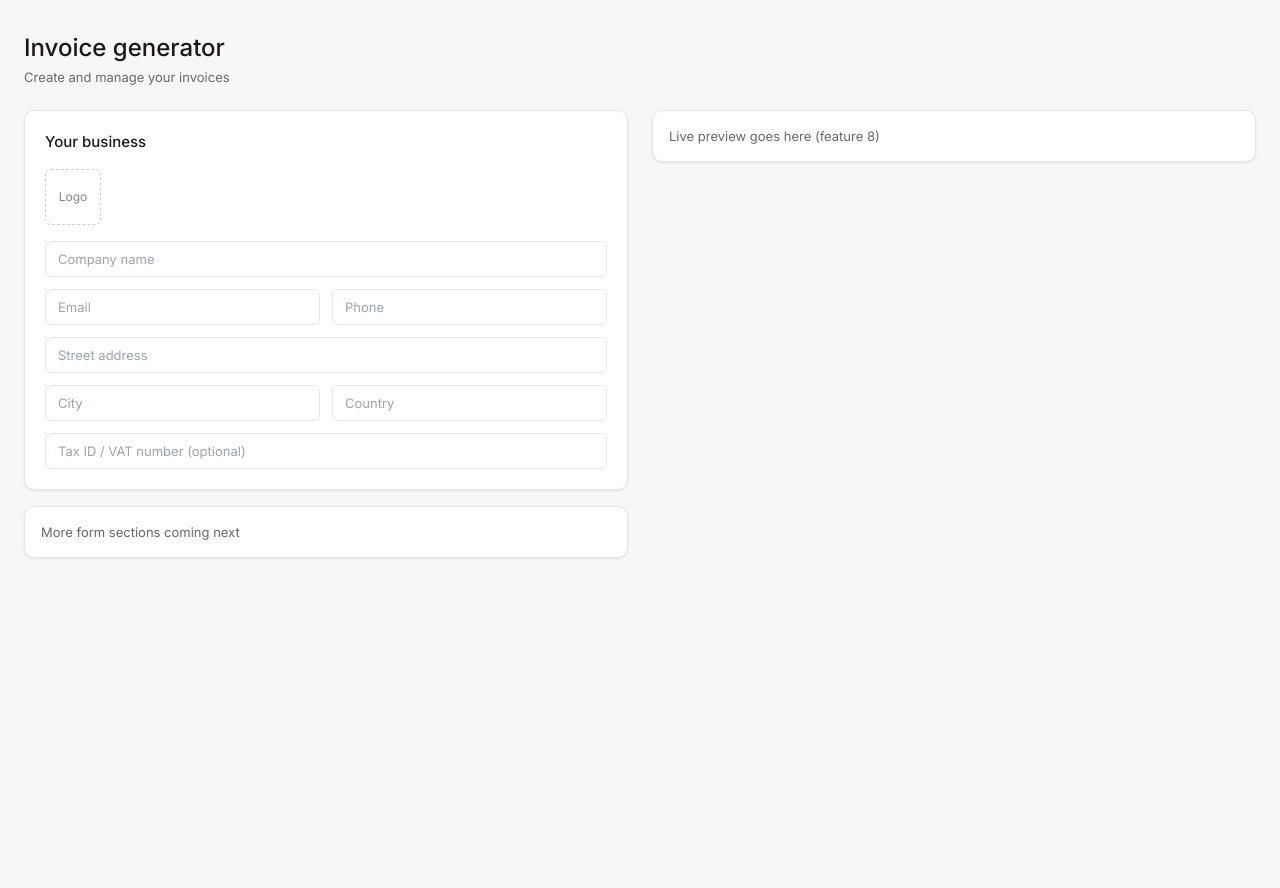
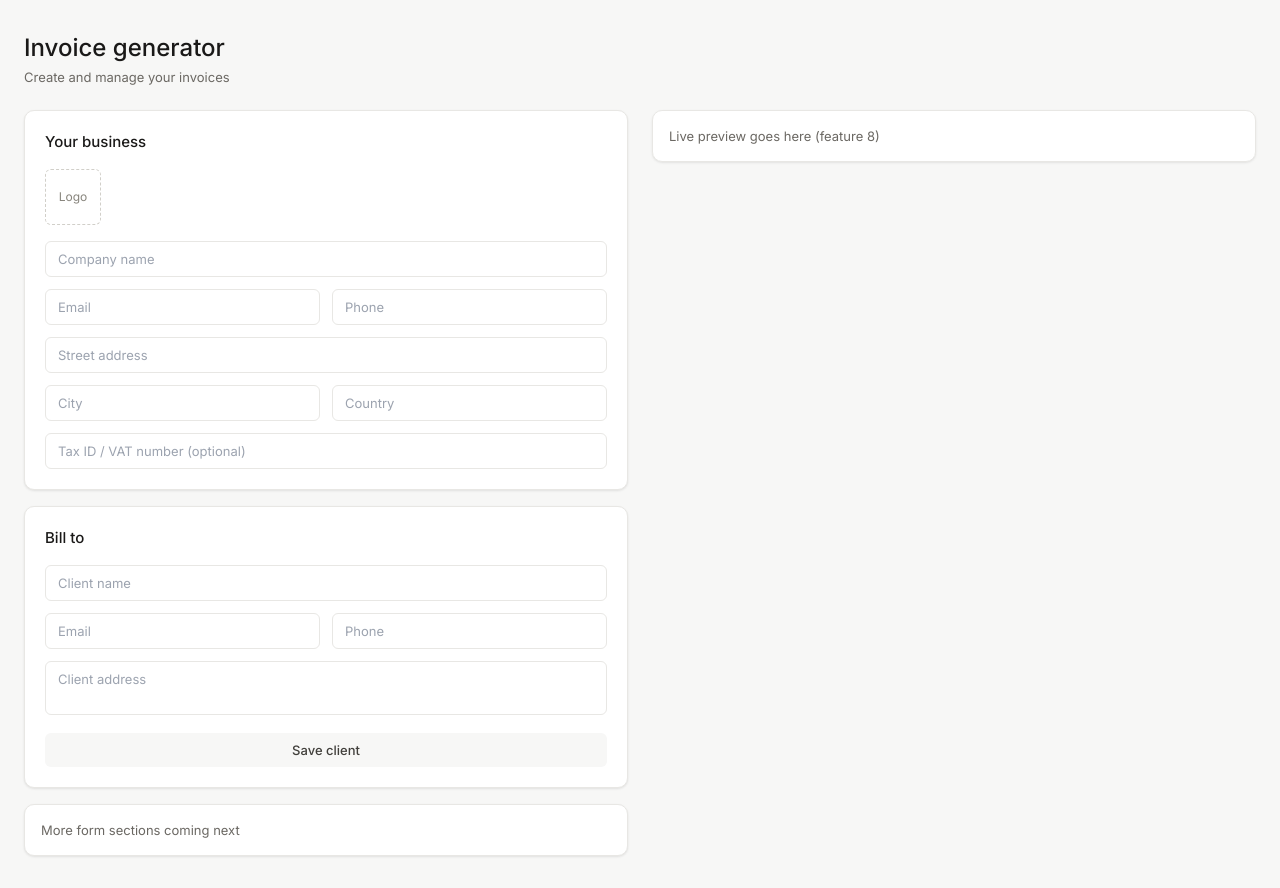
Before and after one commit to miloss98/invoice-generator, a React (Vite) app: page / in a window 1280 px wide. Before the commit the page ends 800 px from the top, so only its background shows below. Built offline with nearby package versions, Linux system fonts and the light colour scheme.

Commit message:
feat: client info form with saved clients list

```diff
--- a/src/App.tsx
+++ b/src/App.tsx
@@ -1,8 +1,9 @@
 import { Layout } from "./components/Layout";
 import { CompanyInfoForm } from "./components/CompanyInfoForm";
+import { ClientForm } from "./components/ClientForm";
 import { useLocalStorage } from "./hooks/useLocalStorage";
 import { defaultCompanyInfo, defaultInvoiceData } from "./utils/defaults";
-import type { CompanyInfo, InvoiceData } from "./types/invoice";
+import type { CompanyInfo, InvoiceData, Client } from "./types/invoice";
 
 export const App = () => {
   const [companyInfo, setCompanyInfo] = useLocalStorage<CompanyInfo>(
@@ -14,6 +15,10 @@ export const App = () => {
     defaultInvoiceData(),
   );
 
+  const updateClient = (client: Client) => {
+    setInvoiceData({ ...invoiceData, client });
+  };
+
   return (
     <Layout
       form={
@@ -22,6 +27,7 @@ export const App = () => {
             companyInfo={companyInfo}
             onChange={setCompanyInfo}
           />
+          <ClientForm client={invoiceData.client} onChange={updateClient} />
           <div className="rounded-card bg-white border border-ink-100 shadow-card p-4">
             <p className="text-sm text-ink-500">
               More form sections coming next
--- /dev/null
+++ b/src/components/ClientForm.tsx
@@ -0,0 +1,122 @@
+import type { ChangeEvent } from "react";
+import type { Client } from "../types/invoice";
+import { useSavedClients } from "../hooks/useSavedClients";
+import { emptyClient } from "../utils/defaults";
+
+interface ClientFormProps {
+  client: Client;
+  onChange: (client: Client) => void;
+}
+
+export const ClientForm = ({ client, onChange }: ClientFormProps) => {
+  const { savedClients, saveClient, deleteClient } = useSavedClients();
+
+  const handleChange = (
+    e: ChangeEvent<HTMLInputElement | HTMLTextAreaElement>,
+  ) => {
+    const { name, value } = e.target;
+    onChange({ ...client, [name]: value });
+  };
+
+  const handleSaveClient = () => {
+    if (!client.name.trim()) {
+      alert("Please enter a client name first.");
+      return;
+    }
+    saveClient(client);
+  };
+
+  const handleLoadClient = (saved: Client) => {
+    onChange(saved);
+  };
+
+  const handleDeleteClient = (e: React.MouseEvent, clientId: string) => {
+    e.stopPropagation();
+    deleteClient(clientId);
+    if (client.id === clientId) {
+      onChange(emptyClient());
+    }
+  };
+
+  return (
+    <section className="rounded-card bg-white border border-ink-100 shadow-card p-5">
+      <h2 className="text-md font-medium text-ink-900 mb-4">Bill to</h2>
+
+      <div className="space-y-3">
+        <input
+          type="text"
+          name="name"
+          placeholder="Client name"
+          value={client.name}
+          onChange={handleChange}
+          className="w-full px-3 py-2 rounded border border-ink-100 text-sm focus:outline-none focus:ring-2 focus:ring-primary-300 focus:border-transparent"
+        />
+
+        <div className="grid grid-cols-2 gap-3">
+          <input
+            type="email"
+            name="email"
+            placeholder="Email"
+            value={client.email}
+            onChange={handleChange}
+            className="w-full px-3 py-2 rounded border border-ink-100 text-sm focus:outline-none focus:ring-2 focus:ring-primary-300 focus:border-transparent"
+          />
+          <input
+            type="tel"
+            name="phone"
+            placeholder="Phone"
+            value={client.phone}
+            onChange={handleChange}
+            className="w-full px-3 py-2 rounded border border-ink-100 text-sm focus:outline-none focus:ring-2 focus:ring-primary-300 focus:border-transparent"
+          />
+        </div>
+
+        <textarea
+          name="address"
+          placeholder="Client address"
+          value={client.address}
+          onChange={handleChange}
+          rows={2}
+          className="w-full px-3 py-2 rounded border border-ink-100 text-sm focus:outline-none focus:ring-2 focus:ring-primary-300 focus:border-transparent resize-none"
+        />
+
+        <button
+          type="button"
+          onClick={handleSaveClient}
+          className="w-full px-3 py-2 rounded bg-ink-50 text-ink-700 text-sm font-medium hover:bg-ink-100 transition-colors"
+        >
+          Save client
+        </button>
+      </div>
+
+      {savedClients.length > 0 && (
+        <div className="mt-4 pt-4 border-t border-ink-100">
+          <p className="text-xs font-medium text-ink-500 mb-2">Saved clients</p>
+          <div className="space-y-1.5 max-h-48 overflow-y-auto">
+            {savedClients.map((saved) => (
+              <div
+                key={saved.id}
+                onClick={() => handleLoadClient(saved)}
+                className={`flex items-center justify-between px-3 py-2 rounded text-sm cursor-pointer transition-colors ${
+                  client.id === saved.id
+                    ? "bg-primary-50 text-primary-700"
+                    : "bg-ink-50 text-ink-700 hover:bg-primary-50 hover:text-primary-700"
+                }`}
+              >
+                <span className="font-medium truncate">{saved.name}</span>
+                <button
+                  type="button"
+                  onClick={(e) => handleDeleteClient(e, saved.id)}
+                  className="text-ink-400 hover:text-status-unpaid ml-2 shrink-0"
+                  aria-label={`Delete ${saved.name}`}
+                >
+                  ×
+                </button>
+              </div>
+            ))}
+          </div>
+        </div>
+      )}
+    </section>
+  );
+};
--- /dev/null
+++ b/src/hooks/useSavedClients.ts
@@ -0,0 +1,28 @@
+import { useLocalStorage } from "./useLocalStorage";
+import type { Client } from "../types/invoice";
+
+export function useSavedClients() {
+  const [savedClients, setSavedClients] = useLocalStorage<Client[]>(
+    "savedClients",
+    [],
+  );
+
+  const saveClient = (client: Client) => {
+    if (!client.name.trim()) return;
+
+    const exists = savedClients.some((c) => c.id === client.id);
+    if (exists) {
+      setSavedClients((prev) =>
+        prev.map((c) => (c.id === client.id ? client : c)),
+      );
+    } else {
+      setSavedClients((prev) => [client, ...prev]);
+    }
+  };
+
+  const deleteClient = (clientId: string) => {
+    setSavedClients((prev) => prev.filter((c) => c.id !== clientId));
+  };
+
+  return { savedClients, saveClient, deleteClient };
+}
```
